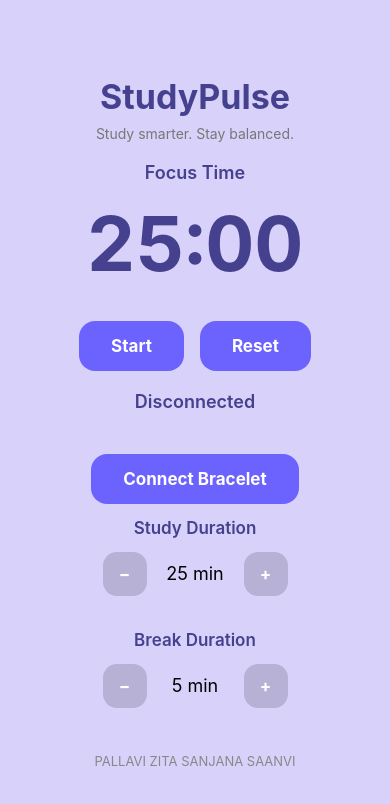
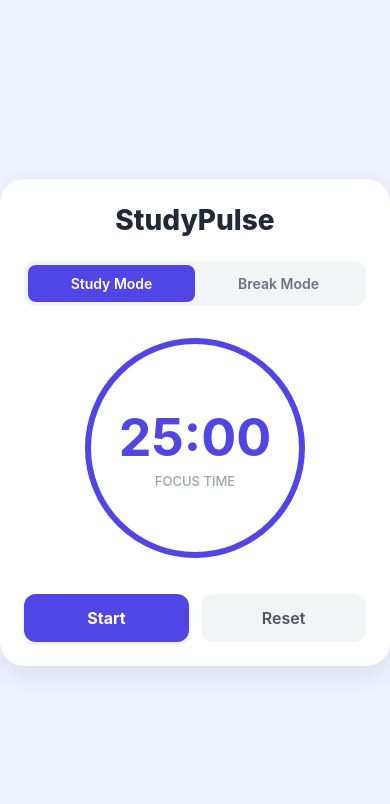
Before and after one commit to pth-code/StudyPulse, a React Native app in the folder app/: screen / in a window 390 px wide. Shown: the top 804 px of the page. Built offline with nearby package versions, Linux system fonts and the light colour scheme.

Commit message:
I edited the app and the study timer a bit

```diff
--- a/app/App.tsx
+++ b/app/App.tsx
@@ -1,335 +1,104 @@
-
-import React, { useEffect, useRef, useState } from 'react';
-
-import {
-  View,
-  Text,
-  Pressable,
-  StyleSheet,
-} from 'react-native';
-
-import {
-  connectWebBluetooth,
-  sendWebCommand,
-  disconnectWebBluetooth,
-} from './services/webBluetooth';
-
-
-type Mode = 'study' | 'break';
+import React from 'react';
+import { StyleSheet, Text, View, TouchableOpacity, useWindowDimensions, SafeAreaView, StatusBar } from 'react-native';
+import { useStudyTimer } from './hooks/useStudyTimer';
 
 export default function App() {
-  const [studyMinutes, setStudyMinutes] = useState(25);
-  const [breakMinutes, setBreakMinutes] = useState(5);
-  const [mode, setMode] = useState<Mode>('study');
-  const [secondsLeft, setSecondsLeft] = useState(25 * 60);
-  const [isRunning, setIsRunning] = useState(false);
+  const { width } = useWindowDimensions();
+  const isMobile = width < 600;
 
-  const [bluetoothStatus, setBluetoothStatus] = useState<
-  'Disconnected' | 'Connecting' | 'Connected'
-  >('Disconnected');
+  const {
+    mode,
+    secondsLeft,
+    isRunning,
+    toggleTimer,
+    resetTimer,
+    changeMode,
+  } = useStudyTimer();
 
-  const [bluetoothMessage, setBluetoothMessage] = useState('');
+  const formatTime = (totalSeconds: number): string => {
+    const mins = Math.floor(totalSeconds / 60);
+    const secs = totalSeconds % 60;
+    return `${mins.toString().padStart(2, '0')}:${secs.toString().padStart(2, '0')}`;
+  };
 
-  const deadline = useRef<number | null>(null);
-
-  async function connectBracelet() {
-    try {
-      setBluetoothStatus('Connecting');
-
-      const deviceName = await connectWebBluetooth();
-
-      setBluetoothStatus('Connected');
-      setBluetoothMessage(`Connected to ${deviceName}!`);
-    } catch (error) {
-      setBluetoothStatus('Disconnected');
-
-      if (error instanceof Error) {
-        setBluetoothMessage(error.message);
-      } else {
-        setBluetoothMessage('Failed to connect to StudyBand.');
-      }
-    ``}
-  }
-
-  function disconnectBracelet() {
-    disconnectWebBluetooth();
-    setBluetoothStatus('Disconnected');
-    setBluetoothMessage('Bracelet disconnected.');
-  }
-
-  useEffect(() => {
-    if (!isRunning) return;
-
-    const interval = setInterval(() => {
-      if (deadline.current === null) return;
-
-      const remaining = Math.max(
-        0,
-        Math.ceil((deadline.current - Date.now()) / 1000)
-      );
-
-      setSecondsLeft(remaining);
-    }, 250);
-
-    return () => clearInterval(interval);
-  }, [isRunning]);
-
-  useEffect(() => {
-    if (secondsLeft !== 0 || !isRunning) return;
-
-    setIsRunning(false);
-    deadline.current = null;
-
-    // Later, we'll send a vibration command to the ESP32.
-    console.log('Session complete!');
-
-    if (mode === 'study') {
-      setMode('break');
-      setSecondsLeft(breakMinutes * 60);
-    } else {
-      setMode('study');
-      setSecondsLeft(studyMinutes * 60);
-    }
-  }, [secondsLeft, isRunning, mode, studyMinutes, breakMinutes]);
-
-  async function toggleTimer() {
-    if (isRunning) {
-      if (deadline.current !== null) {
-        setSecondsLeft(Math.max(
-          0,
-          Math.ceil((deadline.current - Date.now()) / 1000)
-        ));
-      }
-      deadline.current = null;
-      setIsRunning(false);
-      try {
-        await sendWebCommand("PAUSE");
-      } catch (error) {
-        setBluetoothMessage("Bracelet not connected. Timer paused anyway.");
-      }
-    } else {
-      deadline.current = Date.now() + secondsLeft * 1000;
-      setIsRunning(true);
-      try {
-        await sendWebCommand("START");
-      } catch (error) {
-        setBluetoothMessage("Bracelet not connected. Timer started anyway.");
-      }
-    }
-  }
-
-  async function resetTimer() {
-    setIsRunning(false);
-    deadline.current = null;
-    setSecondsLeft(
-      (mode === 'study' ? studyMinutes : breakMinutes) * 60
-    );
-    try {
-      await sendWebCommand("STOP");
-    } catch (error) {
-      setBluetoothMessage("Bracelet not connected. Timer reset anyway.");
-    }
-  }
-
-  function adjustDuration(target: Mode, change: number) {
-    if (isRunning) return;
-
-    if (target === 'study') {
-      const updated = Math.max(1, studyMinutes + change);
-      setStudyMinutes(updated);
-      if (mode === 'study') setSecondsLeft(updated * 60);
-    } else {
-      const updated = Math.max(1, breakMinutes + change);
-      setBreakMinutes(updated);
-      if (mode === 'break') setSecondsLeft(updated * 60);
-    }
-  }
-
-  function formatTime(total: number) {
-    const minutes = Math.floor(total / 60);
-    const seconds = total % 60;
+  const isStudy = mode === 'study';
+  const themeColor = isStudy ? '#4F46E5' : '#059669';
+  const backgroundColor = isStudy ? '#EEF2FF' : '#ECFDF5';
 
   return (
-      String(minutes).padStart(2, '0') + ':' +
-      String(seconds).padStart(2, '0')
-    );
-  }
+    <SafeAreaView style={[styles.container, { backgroundColor }]}>
+      <StatusBar barStyle="dark-content" />
+      <View style={[styles.card, isMobile ? styles.cardMobile : styles.cardDesktop]}>
 
-  return (
-    <View style={styles.container}>
         <Text style={styles.title}>StudyPulse</Text>
-      <Text style={styles.subtitle}>
-        Study smarter. Stay balanced.
-      </Text>
 
-      <Text style={styles.mode}>
-        {mode === 'study' ? 'Focus Time' : 'Break Time'}
-      </Text>
+        <View style={styles.tabContainer}>
+          <TouchableOpacity
+            style={[styles.tab, isStudy && { backgroundColor: '#4F46E5' }]}
+            onPress={() => changeMode('study')}
+            activeOpacity={0.8}
+          >
+            <Text style={[styles.tabText, isStudy && styles.activeTabText]}>Study Mode</Text>
+          </TouchableOpacity>
 
-      <Text style={styles.timer}>
+          <TouchableOpacity
+            style={[styles.tab, !isStudy && { backgroundColor: '#059669' }]}
+            onPress={() => changeMode('break')}
+            activeOpacity={0.8}
+          >
+            <Text style={[styles.tabText, !isStudy && styles.activeTabText]}>Break Mode</Text>
+          </TouchableOpacity>
+        </View>
+
+        <View style={[styles.timerCircle, { borderColor: themeColor }]}>
+          <Text style={[styles.timerText, { color: themeColor }]}>
             {formatTime(secondsLeft)}
           </Text>
-
-      <View style={styles.row}>
-        <Pressable style={styles.button} onPress={toggleTimer}>
-          <Text style={styles.buttonText}>
-            {isRunning ? 'Pause' : 'Start'}
+          <Text style={styles.modeLabel}>
+            {isStudy ? 'Focus Time' : 'Rest & Recharge'}
           </Text>
-        </Pressable>
-
-        <Pressable style={styles.button} onPress={resetTimer}>
-          <Text style={styles.buttonText}>Reset</Text>
-        </Pressable>
         </View>
 
-      <Text style={styles.mode}>
-        {bluetoothStatus}
-      </Text>
+        <View style={styles.buttonRow}>
+          <TouchableOpacity
+            style={[styles.button, styles.primaryButton, { backgroundColor: themeColor }]}
+            onPress={toggleTimer}
+            activeOpacity={0.85}
+          >
+            <Text style={styles.primaryButtonText}>{isRunning ? 'Pause' : 'Start'}</Text>
+          </TouchableOpacity>
 
-      <Text style={styles.subtitle}>
-        {bluetoothMessage}
-      </Text>
-
-
-{bluetoothStatus === 'Connected' ? (
-  <Pressable
-    style={styles.button}
-    onPress={disconnectBracelet}
+          <TouchableOpacity
+            style={[styles.button, styles.secondaryButton]}
+            onPress={resetTimer}
+            activeOpacity={0.7}
           >
-    <Text style={styles.buttonText}>
-      Disconnect Bracelet
-    </Text>
-  </Pressable>
-) : (
-  <Pressable
-    style={styles.button}
-    onPress={connectBracelet}
-    disabled={bluetoothStatus === 'Connecting'}
-  >
-    <Text style={styles.buttonText}>
-      {bluetoothStatus === 'Connecting'
-        ? 'Connecting...'
-        : 'Connect Bracelet'}
-    </Text>
-  </Pressable>
-)}
-
-
-      <Text style={styles.heading}>Study Duration</Text>
-      <View style={styles.row}>
-        <Pressable
-          style={styles.smallButton}
-          onPress={() => adjustDuration('study', -1)}
-        >
-          <Text style={styles.buttonText}>−</Text>
-        </Pressable>
-        <Text style={styles.duration}>{studyMinutes} min</Text>
-        <Pressable
-          style={styles.smallButton}
-          onPress={() => adjustDuration('study', 1)}
-        >
-          <Text style={styles.buttonText}>+</Text>
-        </Pressable>
+            <Text style={styles.secondaryButtonText}>Reset</Text>
+          </TouchableOpacity>
         </View>
 
-      <Text style={styles.heading}>Break Duration</Text>
-      <View style={styles.row}>
-        <Pressable
-          style={styles.smallButton}
-          onPress={() => adjustDuration('break', -1)}
-        >
-          <Text style={styles.buttonText}>−</Text>
-        </Pressable>
-        <Text style={styles.duration}>{breakMinutes} min</Text>
-        <Pressable
-          style={styles.smallButton}
-          onPress={() => adjustDuration('break', 1)}
-        >
-          <Text style={styles.buttonText}>+</Text>
-        </Pressable>
       </View>
-
-      <Text style={styles.note}>
-        PALLAVI ZITA SANJANA SAANVI
-      </Text>
-    </View>
+    </SafeAreaView>
   );
 }
 
 const styles = StyleSheet.create({
-  container: {
-    flex: 1,
-    backgroundColor: '#d8d2fb',
-    justifyContent: 'center',
-    alignItems: 'center',
-    padding: 24,
-    paddingVertical: 40,
-  },
-  title: {
-    fontSize: 34,
-    fontWeight: 'bold',
-    color: '#45418E',
-  },
-  subtitle: {
-    fontSize: 14,
-    color: '#777',
-    marginTop: 8,
-    marginBottom: 20,
-  },
-  mode: {
-    fontSize: 18,
-    fontWeight: '600',
-    color: '#45418E',
-    marginBottom: 14,
-  },
-  timer: {
-    fontSize: 76,
-    fontWeight: 'bold',
-    color: '#45418E',
-    marginBottom: 32,
-    fontVariant: ['tabular-nums'],
-  },
-  row: {
-    flexDirection: 'row',
-    alignItems: 'center',
-    gap: 16,
-    marginBottom: 20,
-  },
-  button: {
-    backgroundColor: '#6C63FF',
-    paddingVertical: 15,
-    paddingHorizontal: 32,
-    borderRadius: 16,
-    alignItems: 'center',
-  },
-  smallButton: {
-    backgroundColor: '#b6b1d5',
-    width: 44,
-    height: 44,
-    justifyContent: 'center',
-    alignItems: 'center',
-    borderRadius: 14,
-  },
-  buttonText: {
-    color: 'white',
-    fontSize: 17,
-    fontWeight: 'bold',
-  },
-  heading: {
-    fontSize: 17,
-    fontWeight: '600',
-    color: '#45418E',
-    marginTop: 14,
-    marginBottom: 14,
-  },
-  duration: {
-    fontSize: 18,
-    minWidth: 65,
-    textAlign: 'center',
-  },
-  note: {
-    marginTop: 25,
-    fontSize: 13,
-    color: '#888',
-  },
+  container: { flex: 1, justifyContent: 'center', alignItems: 'center', padding: 16 },
+  card: { backgroundColor: '#FFFFFF', borderRadius: 24, padding: 32, alignItems: 'center', shadowColor: '#000', shadowOffset: { width: 0, height: 8 }, shadowOpacity: 0.08, shadowRadius: 24, elevation: 4, width: '100%' },
+  cardDesktop: { maxWidth: 480 },
+  cardMobile: { maxWidth: '100%', padding: 24 },
+  title: { fontSize: 28, fontWeight: '800', color: '#1F2937', marginBottom: 24 },
+  tabContainer: { flexDirection: 'row', backgroundColor: '#F3F4F6', borderRadius: 12, padding: 4, marginBottom: 32, width: '100%' },
+  tab: { flex: 1, paddingVertical: 10, borderRadius: 8, alignItems: 'center' },
+  tabText: { fontSize: 14, fontWeight: '600', color: '#6B7280' },
+  activeTabText: { color: '#FFFFFF' },
+  timerCircle: { width: 220, height: 220, borderRadius: 110, borderWidth: 6, justifyContent: 'center', alignItems: 'center', marginBottom: 36 },
+  timerText: { fontSize: 52, fontWeight: '700' },
+  modeLabel: { fontSize: 13, fontWeight: '500', color: '#9CA3AF', textTransform: 'uppercase', marginTop: 4 },
+  buttonRow: { flexDirection: 'row', gap: 12, width: '100%' },
+  button: { flex: 1, paddingVertical: 14, borderRadius: 12, alignItems: 'center', justifyContent: 'center' },
+  primaryButton: { shadowColor: '#000', shadowOffset: { width: 0, height: 2 }, shadowOpacity: 0.1, shadowRadius: 4 },
+  primaryButtonText: { color: '#FFFFFF', fontSize: 16, fontWeight: '700' },
+  secondaryButton: { backgroundColor: '#F3F4F6' },
+  secondaryButtonText: { color: '#4B5563', fontSize: 16, fontWeight: '600' },
 });
--- a/app/hooks/useStudyTimer.ts
+++ b/app/hooks/useStudyTimer.ts
@@ -0,0 +1,48 @@
+import { useState, useEffect } from 'react';
+
+export type Mode = 'study' | 'break';
+
+export function useStudyTimer() {
+  const [mode, setMode] = useState<Mode>('study');
+  const [secondsLeft, setSecondsLeft] = useState<number>(25 * 60);
+  const [isRunning, setIsRunning] = useState<boolean>(false);
+
+  // Countdown effect
+  useEffect(() => {
+    let interval: NodeJS.Timeout | null = null;
+    if (isRunning && secondsLeft > 0) {
+      interval = setInterval(() => {
+        setSecondsLeft((prev) => prev - 1);
+      }, 1000);
+    } else if (secondsLeft === 0) {
+      setIsRunning(false);
+    }
+    return () => {
+      if (interval) clearInterval(interval);
+    };
+  }, [isRunning, secondsLeft]);
+
+  const toggleTimer = () => {
+    setIsRunning(!isRunning);
+  };
+
+  const resetTimer = () => {
+    setIsRunning(false);
+    setSecondsLeft(mode === 'study' ? 25 * 60 : 5 * 60);
+  };
+
+  const changeMode = (newMode: Mode) => {
+    setMode(newMode);
+    setIsRunning(false);
+    setSecondsLeft(newMode === 'study' ? 25 * 60 : 5 * 60);
+  };
+
+  return {
+    mode,
+    secondsLeft,
+    isRunning,
+    toggleTimer,
+    resetTimer,
+    changeMode,
+  };
+}
```
Lines whose indentation alone changed are shown as unchanged.
